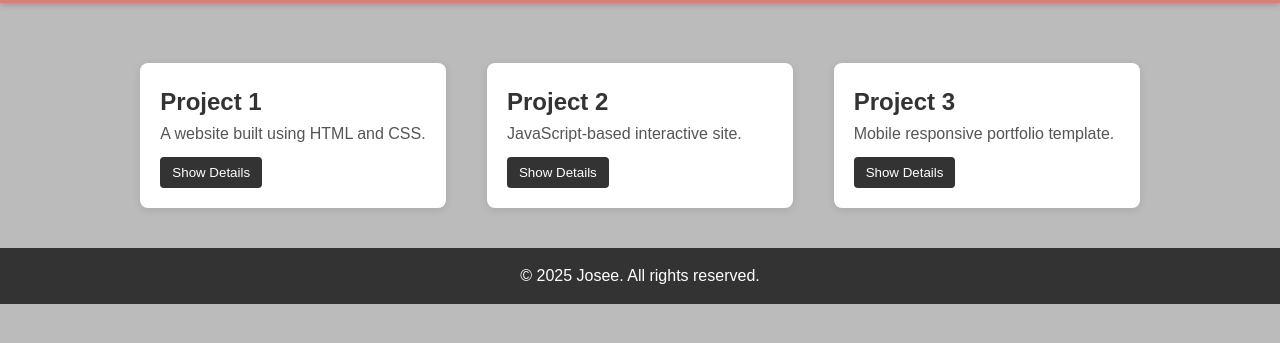
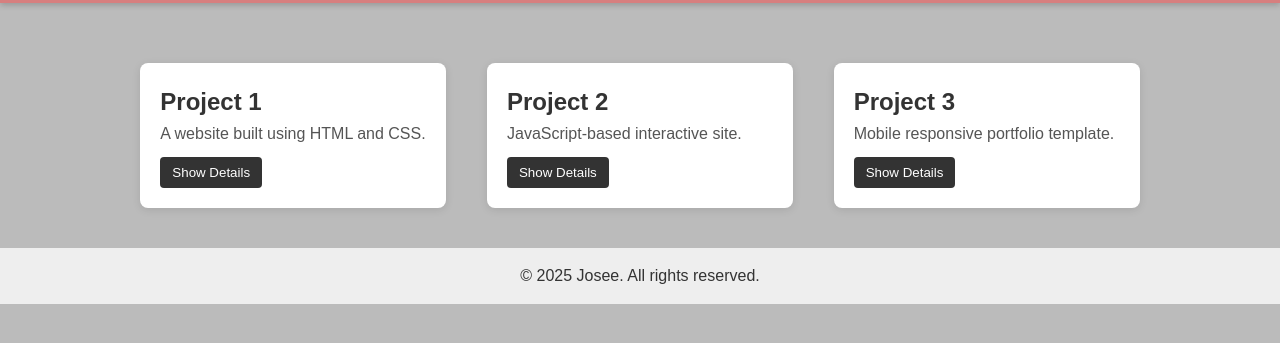
Before and after one commit to joseemvungi/josee-portfolio, a plain HTML site: page projects.html in a window 1280 px wide. Shown: the part 77-420 px from the top of the page. Drawn offline with Linux system fonts and the light colour scheme.

Commit message:
Update projects.html

```diff
--- a/projects.html
+++ b/projects.html
@@ -81,8 +81,8 @@
     footer {
       text-align: center;
       padding: 15px;
-      background-color: #333;
-      color: white;
+      background-color: #eee;
+      color: #333;
     }
 
 
```
